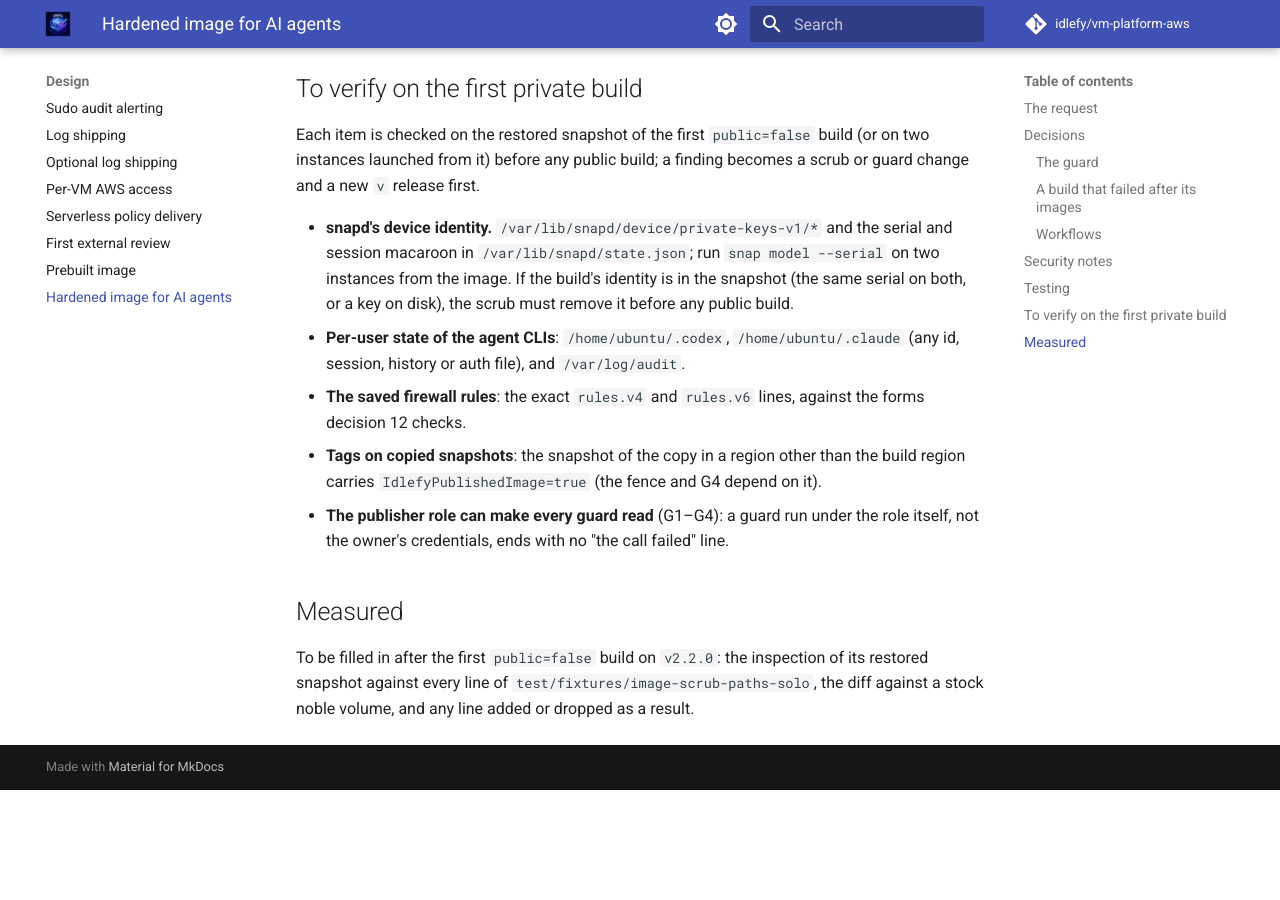
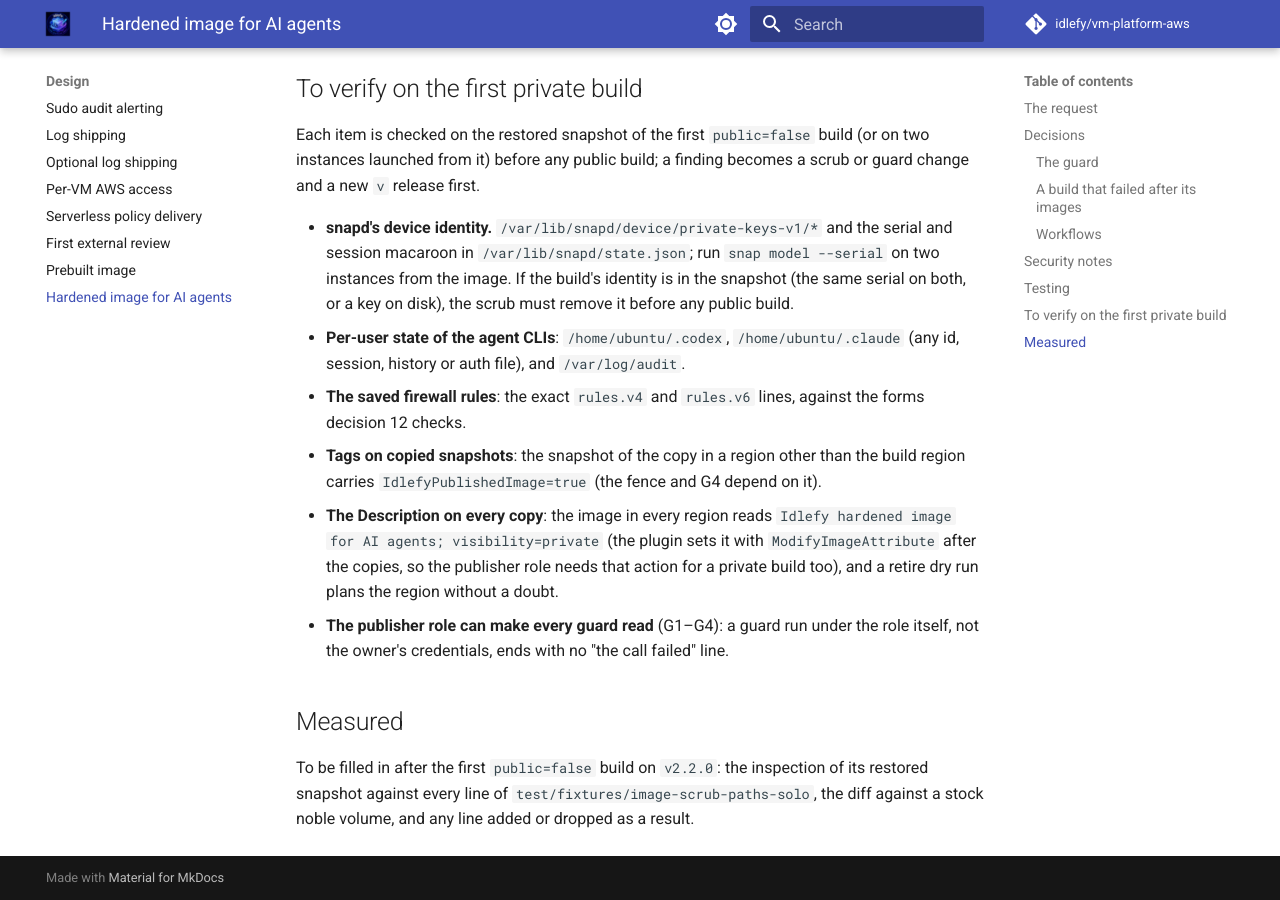
Before and after one commit to idlefy/vm-platform-aws, an MkDocs documentation site: the page built from docs/design/hardened-image.md, in a window 1280 px wide and 900 px high, scrolled down 11280 px. Built offline with MkDocs 1.6.1 and Material for MkDocs 9.7.7, drawn with Linux system fonts in a browser that asks for light colours; comment, search, counter and statistics services are not loaded; before the commit the page ends 12070 px from its top, so only the background shows below that.

Commit message:
docs(image): first private build checks the visibility description on every copy

```diff
--- a/docs/design/hardened-image.md
+++ b/docs/design/hardened-image.md
@@ -510,6 +510,11 @@ finding becomes a scrub or guard change and a new `v` release first.
 - **Tags on copied snapshots**: the snapshot of the copy in a region other
   than the build region carries `IdlefyPublishedImage=true` (the fence and G4
   depend on it).
+- **The Description on every copy**: the image in every region reads
+  `Idlefy hardened image for AI agents; visibility=private` (the plugin sets
+  it with `ModifyImageAttribute` after the copies, so the publisher role needs
+  that action for a private build too), and a retire dry run plans the
+  region without a doubt.
 - **The publisher role can make every guard read** (G1–G4): a guard run
   under the role itself, not the owner's credentials, ends with no "the call
   failed" line.
```
